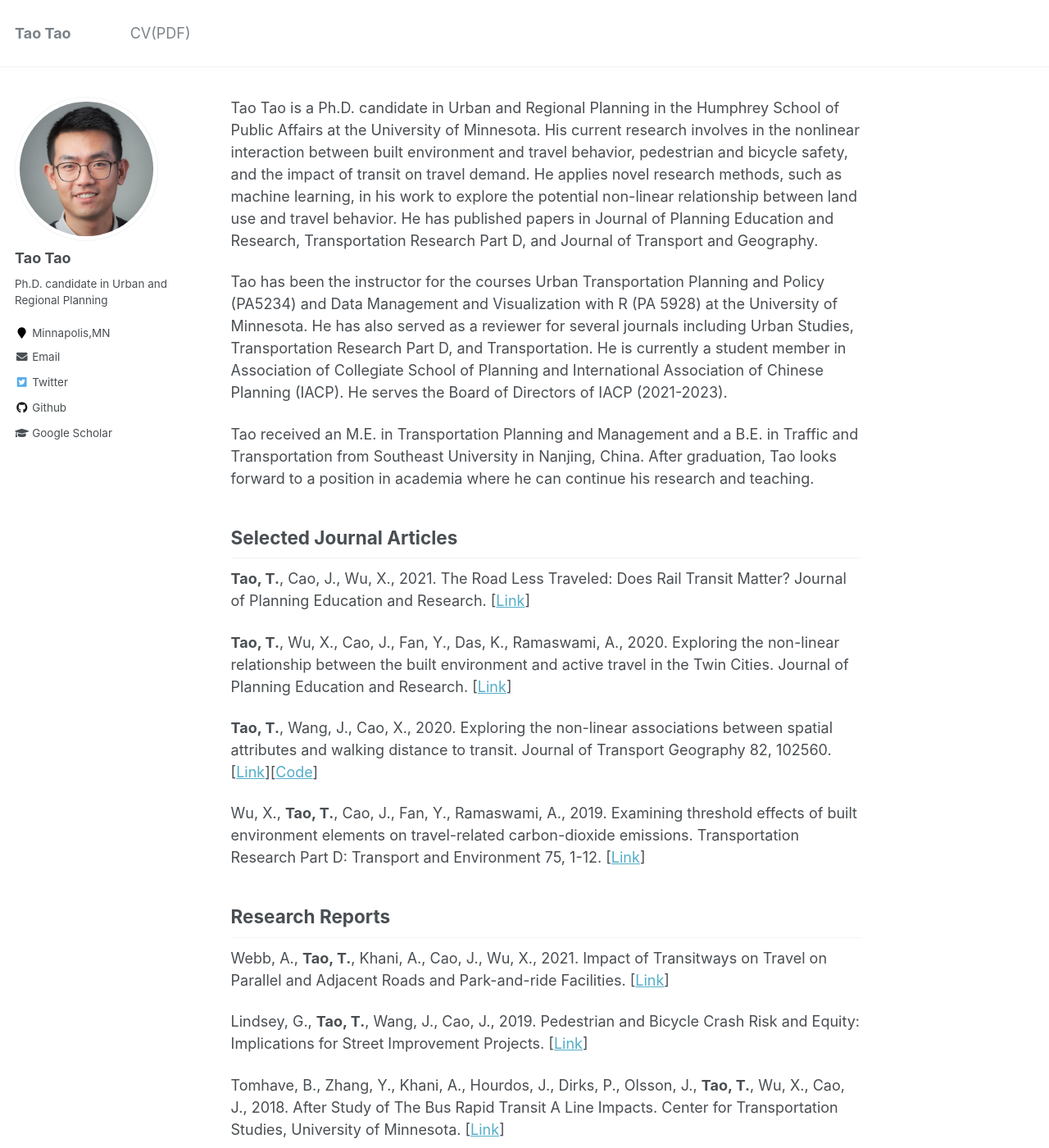
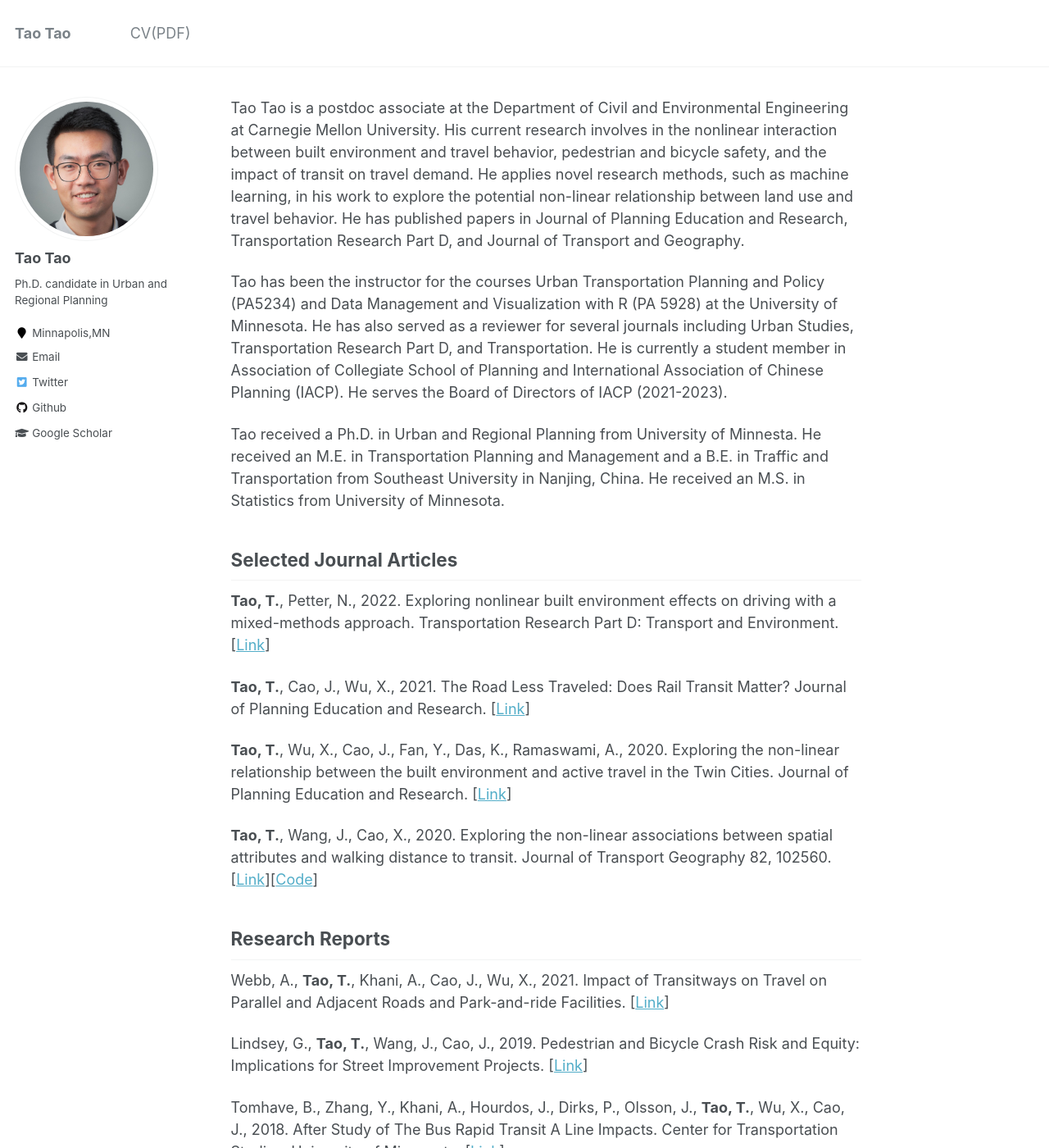
Before and after one commit to vtao1989/blog, a Jekyll site: the page built from _pages/about.md, in a window 1280 px wide and 1400 px high. Shown: the whole window at 82% size. Built offline with Jekyll 4.4.1, drawn with Linux system fonts in a browser that asks for light colours; some of the changed text lies outside the part shown.

Commit message:
update CV

```diff
--- a/_pages/about.md
+++ b/_pages/about.md
@@ -8,22 +8,22 @@ redirect_from:
   - /about.html
 ---
 
-Tao Tao is a Ph.D. candidate in Urban and Regional Planning in the Humphrey School of Public Affairs at the University of Minnesota.  His current research involves in the nonlinear interaction between built environment and travel behavior, pedestrian and bicycle safety, and the impact of transit on travel demand.  He applies novel research methods, such as machine learning, in his work to explore the potential non-linear relationship between land use and travel behavior.  He has published papers in Journal of Planning Education and Research, Transportation Research Part D, and Journal of Transport and Geography.
+Tao Tao is a postdoc associate at the Department of Civil and Environmental Engineering at Carnegie Mellon University.  His current research involves in the nonlinear interaction between built environment and travel behavior, pedestrian and bicycle safety, and the impact of transit on travel demand.  He applies novel research methods, such as machine learning, in his work to explore the potential non-linear relationship between land use and travel behavior.  He has published papers in Journal of Planning Education and Research, Transportation Research Part D, and Journal of Transport and Geography.
 
 Tao has been the instructor for the courses Urban Transportation Planning and Policy (PA5234) and Data Management and Visualization with R (PA 5928) at the University of Minnesota.  He has also served as a reviewer for several journals including Urban Studies, Transportation Research Part D, and Transportation.  He is currently a student member in Association of Collegiate School of Planning and International Association of Chinese Planning (IACP).  He serves the Board of Directors of IACP (2021-2023).
 
-Tao received an M.E. in Transportation Planning and Management and a B.E. in Traffic and Transportation from Southeast University in Nanjing, China. After graduation, Tao looks forward to a position in academia where he can continue his research and teaching.
+Tao received a Ph.D. in Urban and Regional Planning from University of Minnesta. He received an M.E. in Transportation Planning and Management and a B.E. in Traffic and Transportation from Southeast University in Nanjing, China. He received an M.S. in Statistics from University of Minnesota.
 
 
 ## **Selected Journal Articles**
+
+**Tao, T.**, Petter, N., 2022. Exploring nonlinear built environment effects on driving with a mixed-methods approach. Transportation Research Part D: Transport and Environment. [[Link](https://doi.org/10.1016/j.trd.2022.103443)]
 
 **Tao, T.**, Cao, J., Wu, X., 2021. The Road Less Traveled: Does Rail Transit Matter? Journal of Planning Education and Research. [[Link](https://doi.org/10.1177/0739456X211035825)]
 
 **Tao, T.**, Wu, X., Cao, J., Fan, Y., Das, K., Ramaswami, A., 2020. Exploring the non-linear relationship between the built environment and active travel in the Twin Cities. Journal of Planning Education and Research. [[Link](https://doi.org/10.1177/0739456X20915765)]
 
 **Tao, T.**, Wang, J., Cao, X., 2020. Exploring the non-linear associations between spatial attributes and walking distance to transit. Journal of Transport Geography 82, 102560. [[Link](https://doi.org/10.1016/j.jtrangeo.2019.102560)][[Code](https://vtao1989.github.io/DisToTransit_statistics/)]
-
-Wu, X., **Tao, T.**, Cao, J., Fan, Y., Ramaswami, A., 2019. Examining threshold effects of built environment elements on travel-related carbon-dioxide emissions. Transportation Research Part D: Transport and Environment 75, 1-12. [[Link](https://doi.org/10.1016/j.trd.2019.08.018)]
 
 ## **Research Reports**
 
```
Also changed, not shown: other parts of _pages/about.md (+1 -1 lines), 1 other file.
